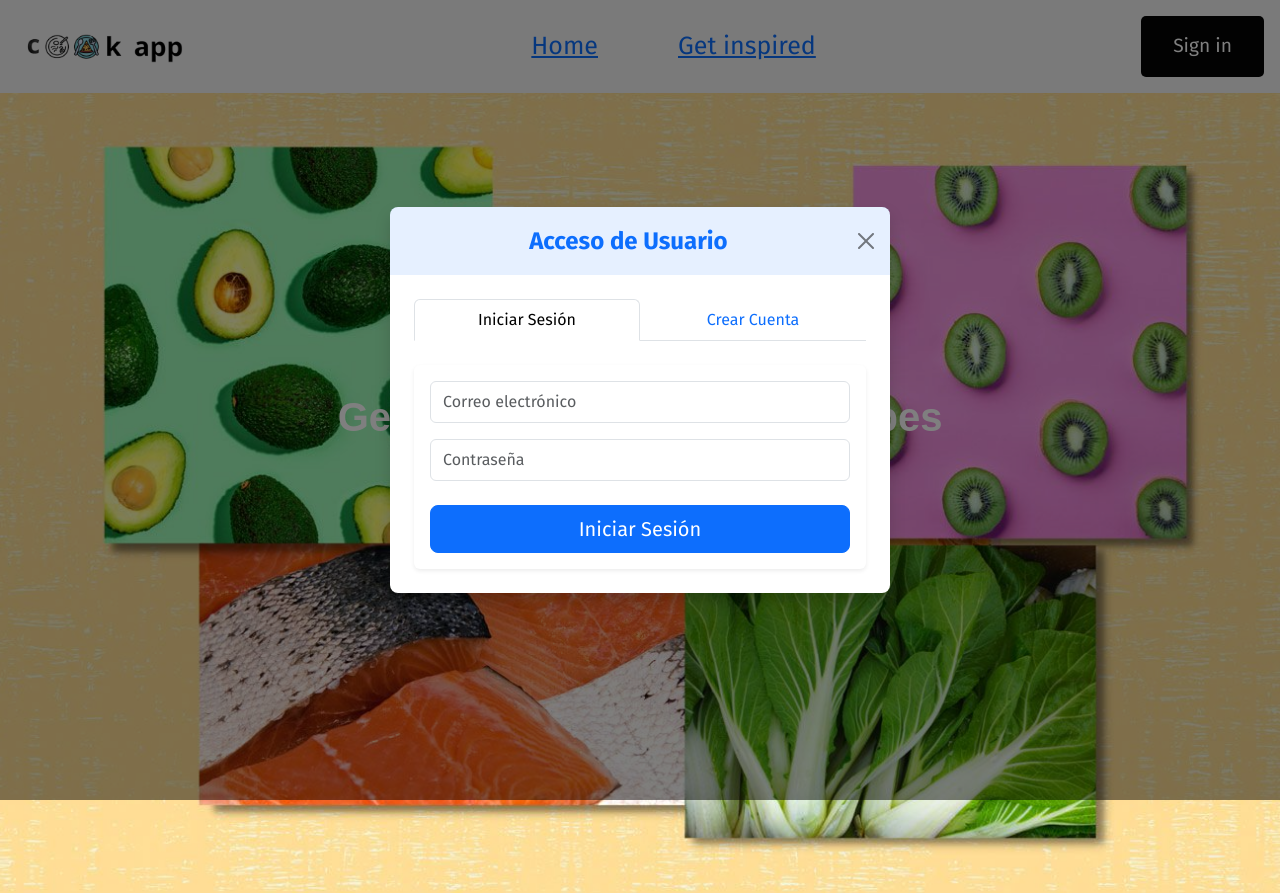
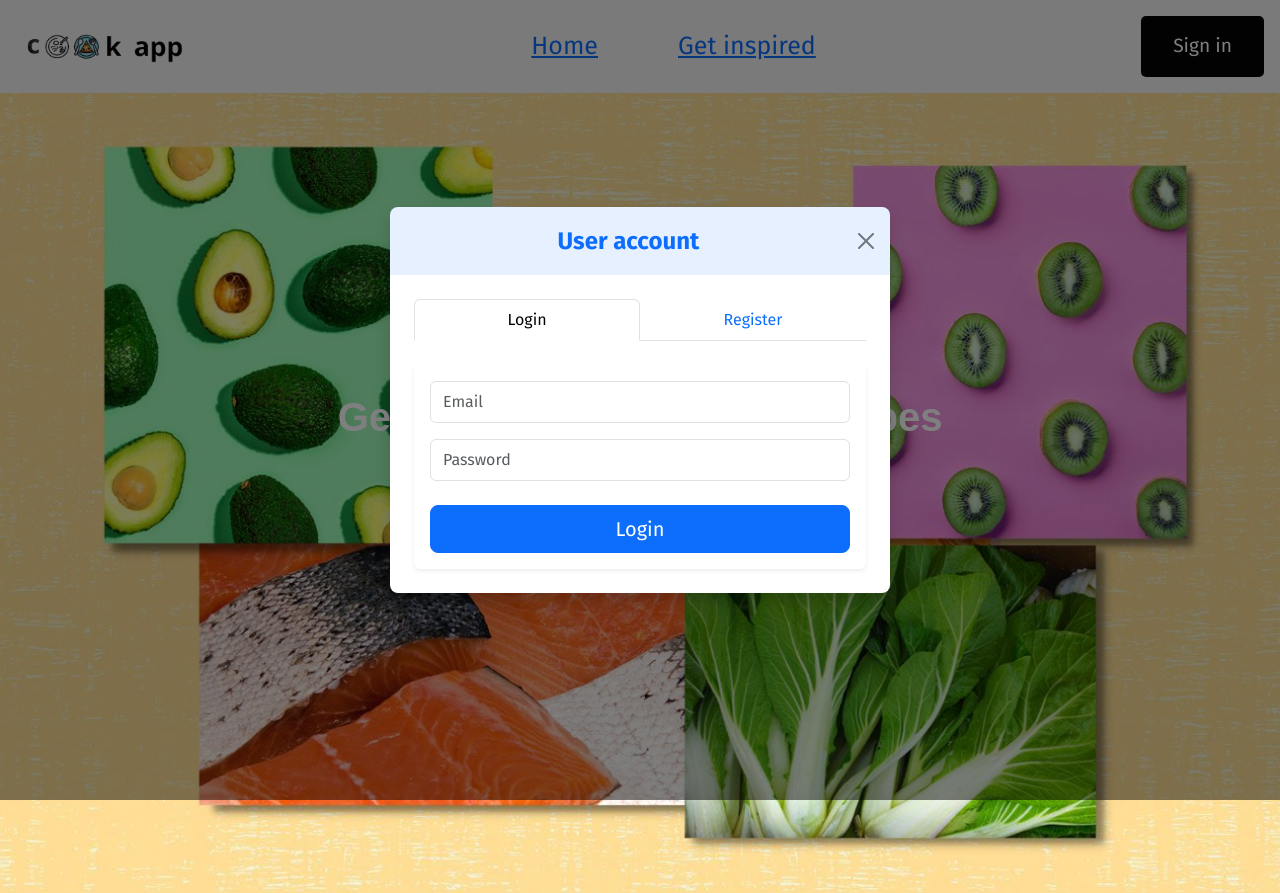
Before and after one commit to catalinaolaechea/cookApp, a React (Create React App) app in the folder frontend/: page / in a window 1280 px wide. Both pictures are taken after a click on the button "Sign in". Built offline with nearby package versions, Linux system fonts and the light colour scheme.

Commit message:
idioma a Ingles

```diff
--- a/frontend/src/components/NavBar/authModal.jsx
+++ b/frontend/src/components/NavBar/authModal.jsx
@@ -6,21 +6,21 @@ const AuthModal = ({ showModal, handleCloseModal, handleLogin, handleRegister, l
   return (
     <Modal show={showModal} onHide={handleCloseModal} centered size="md" contentClassName="border-0 shadow">
       <Modal.Header closeButton className="bg-primary bg-opacity-10 border-0">
-        <Modal.Title className="w-100 text-center text-primary fw-bold">Acceso de Usuario</Modal.Title>
+        <Modal.Title className="w-100 text-center text-primary fw-bold">User account</Modal.Title>
       </Modal.Header>
       <Modal.Body className="px-4 py-4">
         {error && <Alert variant="danger">{error}</Alert>}
         {success && <Alert variant="success">{success}</Alert>}
 
         <Tabs defaultActiveKey="login" className="mb-4" justify>
-          <Tab eventKey="login" title="Iniciar Sesión">
+          <Tab eventKey="login" title="Login">
             <Card className="border-0 shadow-sm p-3">
               <Form onSubmit={handleLogin}>
                 <Form.Group className="mb-3">
                   <Form.Control
                     type="email"
                     name="email"
-                    placeholder="Correo electrónico"
+                    placeholder="Email"
                     className="py-2"
                     required
                     autoComplete="email"
@@ -30,7 +30,7 @@ const AuthModal = ({ showModal, handleCloseModal, handleLogin, handleRegister, l
                   <Form.Control
                     type="password"
                     name="password"
-                    placeholder="Contraseña"
+                    placeholder="Password"
                     className="py-2"
                     required
                     autoComplete="current-password"
@@ -38,21 +38,21 @@ const AuthModal = ({ showModal, handleCloseModal, handleLogin, handleRegister, l
                 </Form.Group>
                 <div className="d-grid">
                   <Button variant="primary" size="lg" className="py-2" type="submit" disabled={loading}>
-                    {loading ? "Iniciando..." : "Iniciar Sesión"}
+                    {loading ? "Loading..." : "Login"}
                   </Button>
                 </div>
               </Form>
             </Card>
           </Tab>
 
-          <Tab eventKey="register" title="Crear Cuenta">
+          <Tab eventKey="register" title="Register">
             <Card className="border-0 shadow-sm p-3">
               <Form onSubmit={handleRegister}>
                 <Form.Group className="mb-3">
                   <Form.Control
                     type="text"
                     name="name"
-                    placeholder="Nombre"
+                    placeholder="Name"
                     className="py-2"
                     required
                     autoComplete="name"
@@ -62,7 +62,7 @@ const AuthModal = ({ showModal, handleCloseModal, handleLogin, handleRegister, l
                   <Form.Control
                     type="email"
                     name="email"
-                    placeholder="Correo electrónico"
+                    placeholder="Email"
                     className="py-2"
                     required
                     autoComplete="email"
@@ -72,7 +72,7 @@ const AuthModal = ({ showModal, handleCloseModal, handleLogin, handleRegister, l
                   <Form.Control
                     type="text"
                     name="username"
-                    placeholder="Nombre de usuario"
+                    placeholder="Username"
                     className="py-2"
                     required
                     autoComplete="username"
@@ -82,7 +82,7 @@ const AuthModal = ({ showModal, handleCloseModal, handleLogin, handleRegister, l
                   <Form.Control
                     type="password"
                     name="password"
-                    placeholder="Contraseña"
+                    placeholder="Password"
                     className="py-2"
                     required
                     autoComplete="new-password"
@@ -90,7 +90,7 @@ const AuthModal = ({ showModal, handleCloseModal, handleLogin, handleRegister, l
                 </Form.Group>
                 <div className="d-grid">
                   <Button variant="primary" size="lg" className="py-2" type="submit" disabled={loading}>
-                    {loading ? "Creando..." : "Crear Cuenta"}
+                    {loading ? "Starting.." : "Create profile"}
                   </Button>
                 </div>
               </Form>
```
